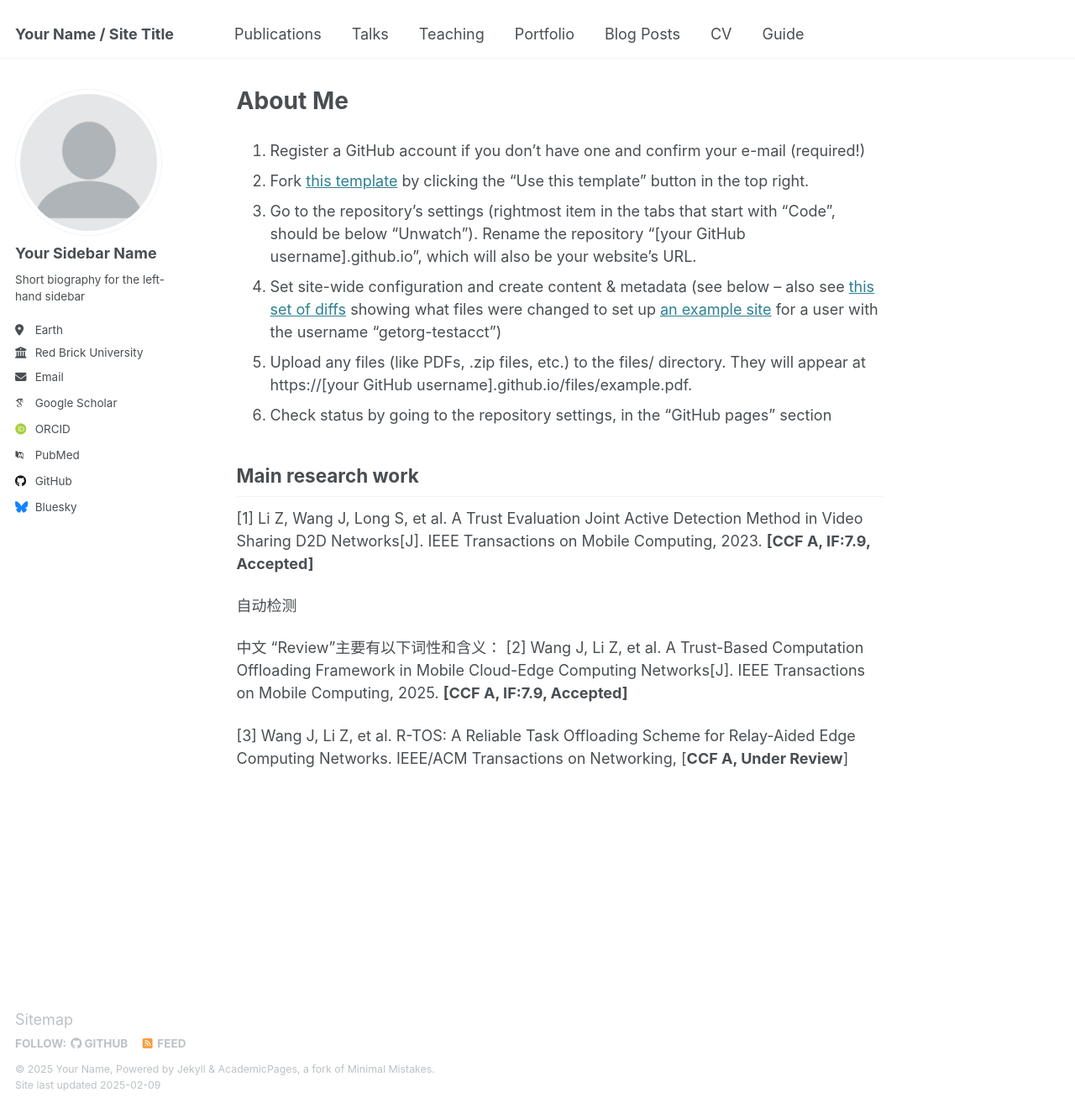
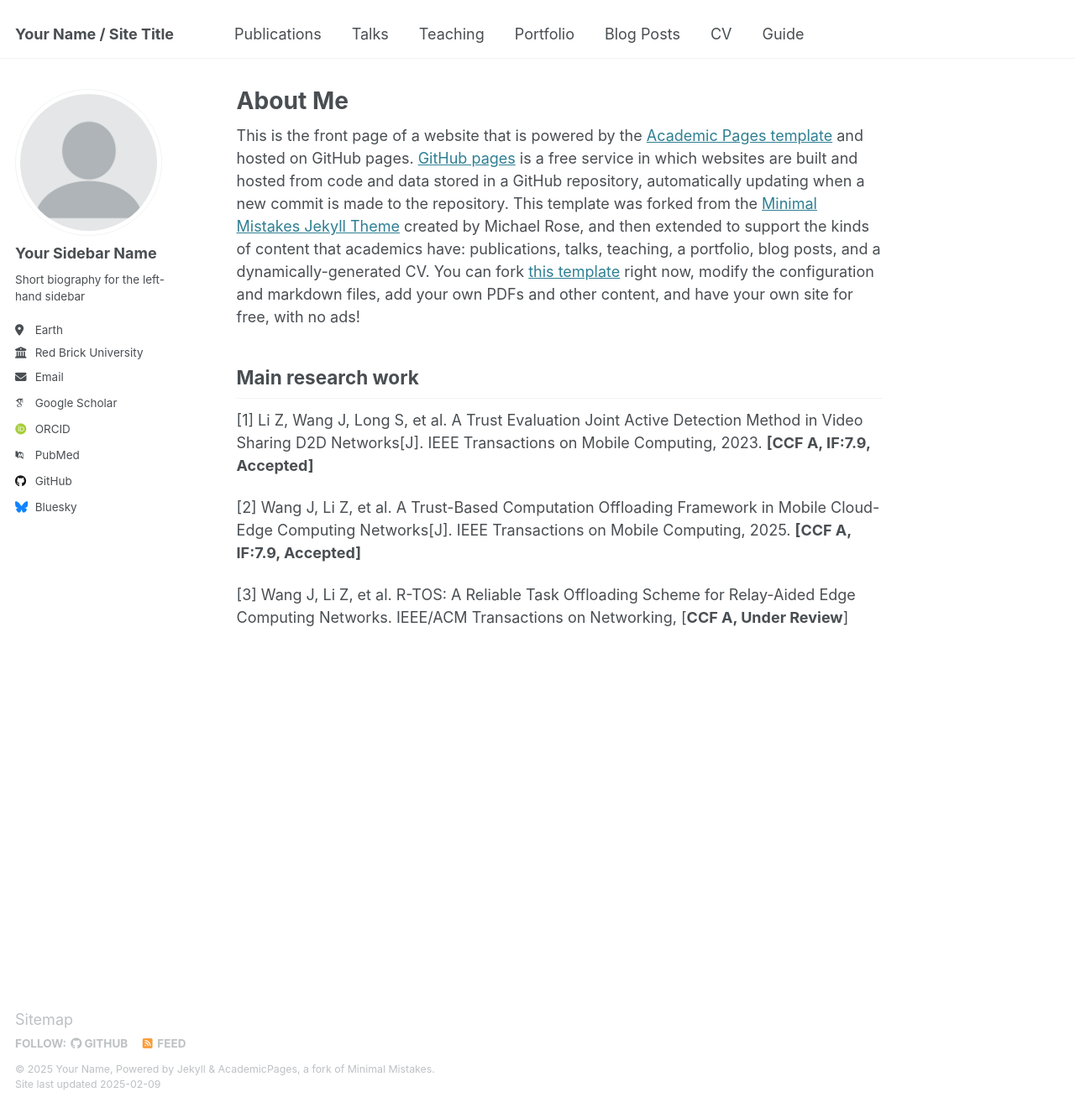
Before and after one commit to TranferWang/TranferWang.github.io, a Jekyll site: the page built from _pages/about.md, in a window 1280 px wide and 1320 px high. Shown: the whole window at 84% size. Built offline with Jekyll 4.4.1, drawn with Linux system fonts in a browser that asks for light colours; some web fonts are replaced.

Commit message:
Update about.md

```diff
--- a/_pages/about.md
+++ b/_pages/about.md
@@ -6,21 +6,13 @@ redirect_from:
   - /about/
   - /about.html
 ---
-1. Register a GitHub account if you don't have one and confirm your e-mail (required!)
-1. Fork [this template](https://github.com/academicpages/academicpages.github.io) by clicking the "Use this template" button in the top right.
-1. Go to the repository's settings (rightmost item in the tabs that start with "Code", should be below "Unwatch"). Rename the repository "[your GitHub username].github.io", which will also be your website's URL.
-1. Set site-wide configuration and create content & metadata (see below -- also see [this set of diffs](http://archive.is/3TPas) showing what files were changed to set up [an example site](https://getorg-testacct.github.io) for a user with the username "getorg-testacct")
-1. Upload any files (like PDFs, .zip files, etc.) to the files/ directory. They will appear at https://[your GitHub username].github.io/files/example.pdf.
-1. Check status by going to the repository settings, in the "GitHub pages" section
+
+This is the front page of a website that is powered by the [Academic Pages template](https://github.com/academicpages/academicpages.github.io) and hosted on GitHub pages. [GitHub pages](https://pages.github.com) is a free service in which websites are built and hosted from code and data stored in a GitHub repository, automatically updating when a new commit is made to the repository. This template was forked from the [Minimal Mistakes Jekyll Theme](https://mmistakes.github.io/minimal-mistakes/) created by Michael Rose, and then extended to support the kinds of content that academics have: publications, talks, teaching, a portfolio, blog posts, and a dynamically-generated CV. You can fork [this template](https://github.com/academicpages/academicpages.github.io) right now, modify the configuration and markdown files, add your own PDFs and other content, and have your own site for free, with no ads!
 
 Main research work
 ------
 [1] Li Z, Wang J, Long S, et al. A Trust Evaluation Joint Active Detection Method in Video Sharing D2D Networks[J]. IEEE Transactions on Mobile Computing, 2023. **[CCF A, IF:7.9, Accepted]**
 
-自动检测
-
-中文
-“Review”主要有以下词性和含义：
 [2] Wang J, Li Z, et al. A Trust-Based Computation Offloading Framework in Mobile Cloud-Edge Computing Networks[J]. IEEE Transactions on Mobile Computing, 2025. **[CCF A, IF:7.9, Accepted]**
 
 [3] Wang J, Li Z, et al. R-TOS: A Reliable Task Offloading Scheme for Relay-Aided Edge Computing Networks. IEEE/ACM Transactions on Networking, [**CCF A, Under Review**]
```
